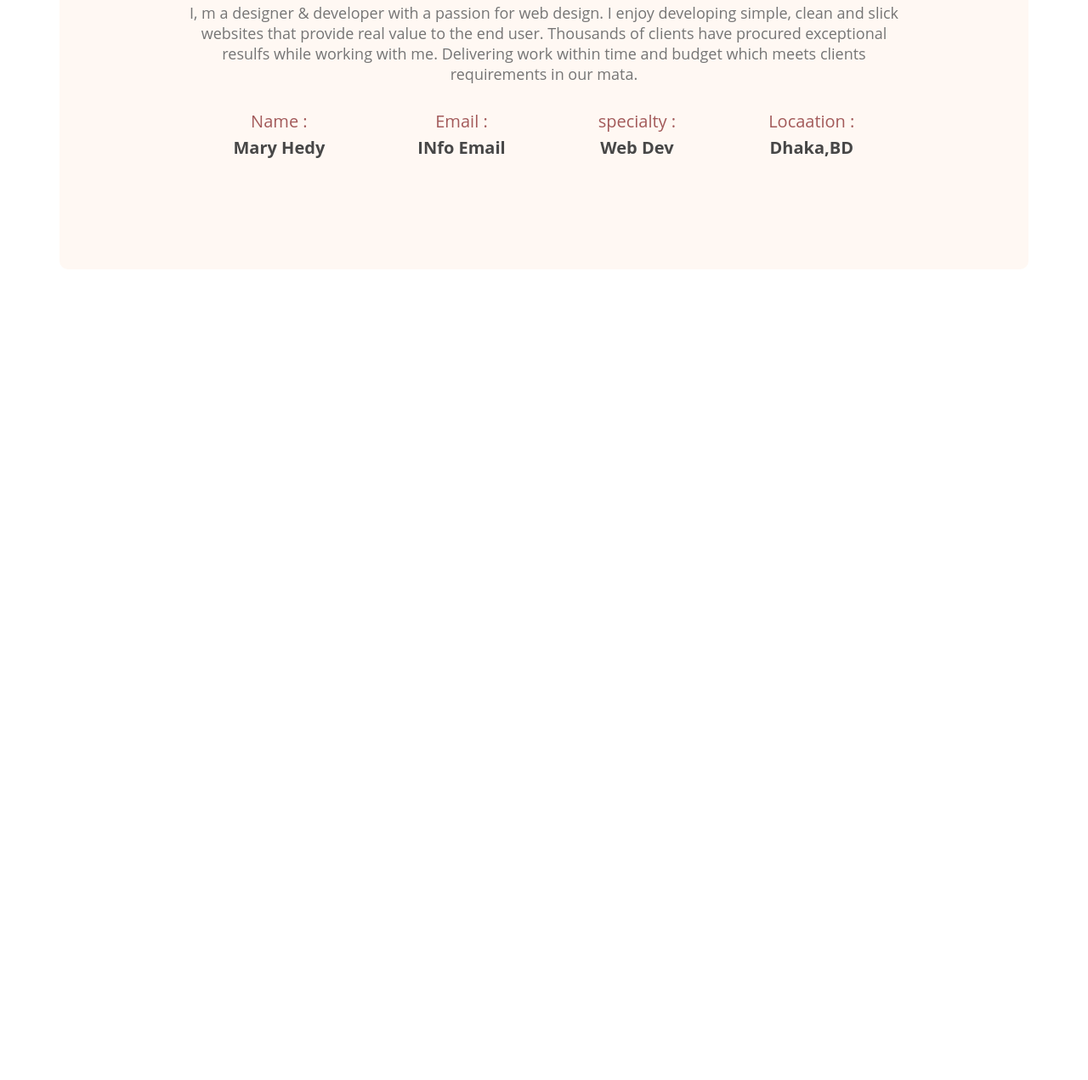
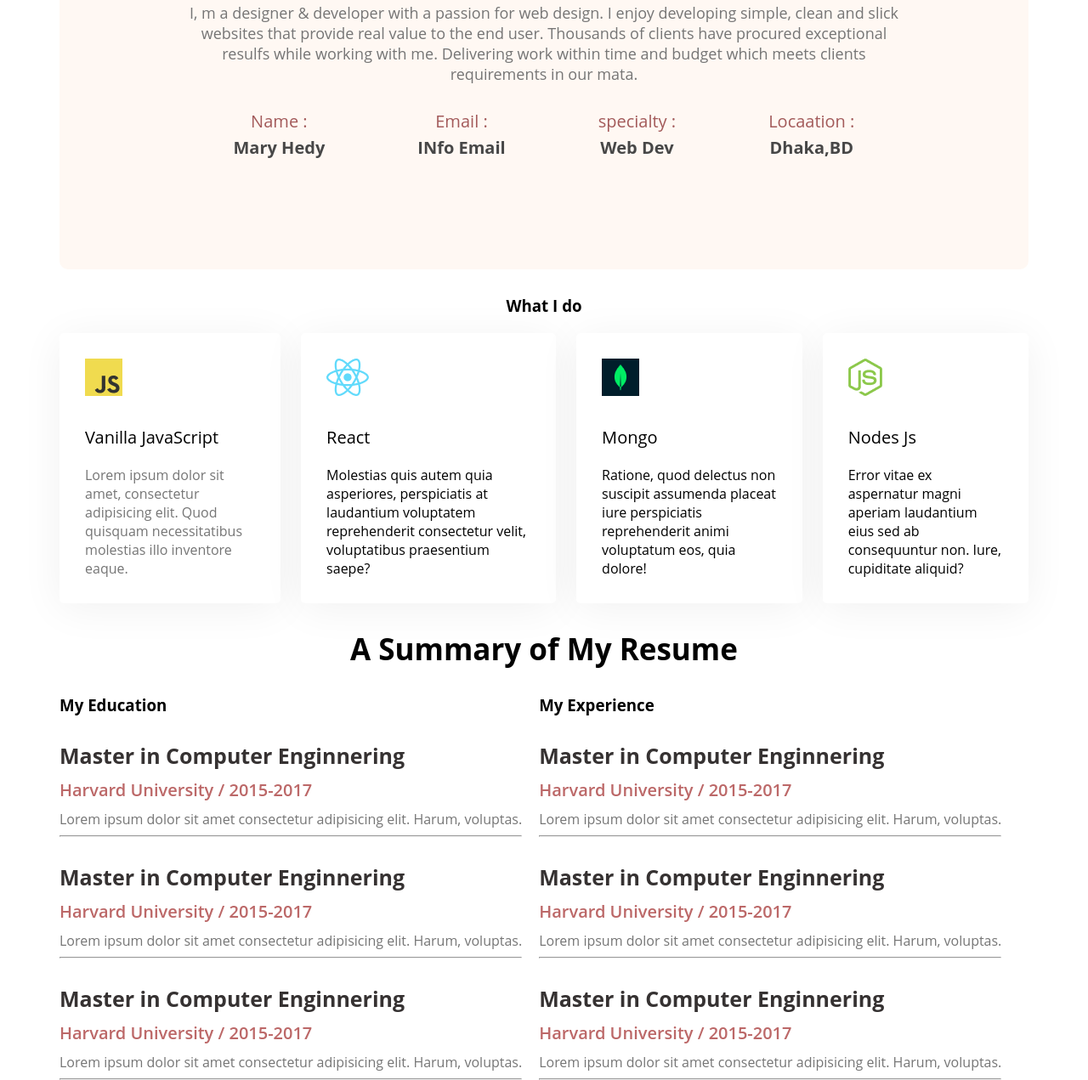
Before and after one commit to mdesarulhoque/developer-portfolio, a plain HTML site: page index.html in a window 1280 px wide. Shown: the part 1174-2445 px from the top of the page at 85% size. Before the commit the page ends 1491 px from the top, so only its background shows below. Drawn offline with Linux system fonts and the light colour scheme.

Commit message:
added resume section

```diff
--- a/index.html
+++ b/index.html
@@ -24,6 +24,7 @@
                 <h1 class="ban-title">Mary Hardy</h1>
                 <p class="ban-description">Shot what able cold new see hold.Friendly as an betrayed formerly he. Morning because as to society behaved moments.</p>
                 <button class="btn-primary">Download Cv</button>
+                <button class="btn-primary">Contact</button>
             </div>
             <img src="images/hardy.png" alt="">
         </div>
@@ -51,6 +52,90 @@
                 </div>
             </div>
         </section>
+        <!-- what i do section -->
+        <section>
+            <h3 class="what-i-do">What I do</h3>
+            <!-- .skills-container>.skill*4>img+p.skill-title+p.skill-descripion -->
+            <div class="skills-container">
+                <div class="skill">
+                    <img src="./images/icons/js.png" alt="">
+                    <p class="skill-title">Vanilla JavaScript  </p>
+                    <p class="skill-description">Lorem ipsum dolor sit amet, consectetur adipisicing elit. Quod quisquam necessitatibus molestias illo inventore eaque.</p>
+                </div>
+                <div class="skill">
+                    <img src="./images/icons/react.png" alt="">
+                    <p class="skill-title">React</p>
+                    <p class="skill-descripion">Molestias quis autem quia asperiores, perspiciatis at laudantium voluptatem reprehenderit consectetur velit, voluptatibus praesentium saepe?</p>
+                </div>
+                <div class="skill">
+                    <img src="./images/icons/mongo.png" alt="">
+                    <p class="skill-title">Mongo</p>
+                    <p class="skill-descripion">Ratione, quod delectus non suscipit assumenda placeat iure perspiciatis reprehenderit animi voluptatum eos, quia dolore!</p>
+                </div>
+                <div class="skill">
+                    <img src="./images/icons/nodejs.png" alt="">
+                    <p class="skill-title">Nodes Js</p>
+                    <p class="skill-descripion">Error vitae ex aspernatur magni aperiam laudantium eius sed ab consequuntur non. Iure, cupiditate aliquid?</p>
+                </div>
+            </div>
+
+
+        </section>
+        <!-- resume section -->
+        <section class="resume-sec">
+            <h3 class="resume-sec-title">A Summary of My Resume</h3>
+            <div class="resume-content">
+
+                    <div >
+                        <h3 class="resume-title">My Education</h3>
+                        <div class="resume-item">
+                            <h4 class="title">Master in Computer Enginnering</h4>
+                            <h5 class="sub-title">Harvard University / 2015-2017</h5>
+                            <p class="description">Lorem ipsum dolor sit amet consectetur adipisicing elit. Harum, voluptas.  </p>
+                        </div>
+                        <hr>
+
+                        <div class="resume-item">
+                            <h4 class="title">Master in Computer Enginnering</h4>
+                            <h5 class="sub-title">Harvard University / 2015-2017</h5>
+                            <p class="description">Lorem ipsum dolor sit amet consectetur adipisicing elit. Harum, voluptas.  </p>
+                        </div>
+                        <hr>
+
+                        <div class="resume-item">
+                            <h4 class="title">Master in Computer Enginnering</h4>
+                            <h5 class="sub-title">Harvard University / 2015-2017</h5>
+                            <p class="description">Lorem ipsum dolor sit amet consectetur adipisicing elit. Harum, voluptas.  </p>
+                        </div>
+                        <hr>
+                    </div>
+                <div>
+                    <div >
+                        <h3 class="resume-title">My Experience</h3>
+                        <div class="resume-item">
+                            <h4 class="title">Master in Computer Enginnering</h4>
+                            <h5 class="sub-title">Harvard University / 2015-2017</h5>
+                            <p class="description">Lorem ipsum dolor sit amet consectetur adipisicing elit. Harum, voluptas.  </p>
+                        </div>
+                        <hr>
+
+                        <div class="resume-item">
+                            <h4 class="title">Master in Computer Enginnering</h4>
+                            <h5 class="sub-title">Harvard University / 2015-2017</h5>
+                            <p class="description">Lorem ipsum dolor sit amet consectetur adipisicing elit. Harum, voluptas.  </p>
+                        </div>
+                        <hr>
+
+                        <div class="resume-item">
+                            <h4 class="title">Master in Computer Enginnering</h4>
+                            <h5 class="sub-title">Harvard University / 2015-2017</h5>
+                            <p class="description">Lorem ipsum dolor sit amet consectetur adipisicing elit. Harum, voluptas.  </p>
+                        </div>
+                        <hr>
+                    </div>
+                </div>
+            </div>
+        </section>
     </main>
     <footer>
 
--- a/styles/portfolio.css
+++ b/styles/portfolio.css
@@ -76,11 +76,20 @@ nav li{
     padding: 130px 150px;
     text-align: center;
 }
+.resume-sec-title{
+    margin-bottom: 30px;
+    font-weight: 700;
+    font-size: 35px;
+    text-align: center;
+    margin-top: 30px;
+}
 .sec-title{
 
     margin-bottom: 30px;
     font-weight: 700;
     font-size: 35px;
+    text-align: center;
+
 
 }
 .sec-description{
@@ -103,3 +112,53 @@ nav li{
     font-size: 20px;
     color: #474747;
 }
+/* what i do */
+.what-i-do{
+    margin-top: 30px;
+    text-align: center;
+    padding-bottom: 20px;
+}
+.skills-container{
+    display: flex;
+    gap: 24px;
+}
+.skill-title{
+    font-size: 700;
+    font-size: 20px;
+    margin-top: 30px;
+    margin-bottom: 20px;
+}
+.skill-description{
+    color: #757575;
+}
+.skill{
+    background: #FFFFFF;
+    box-shadow: 0px 6px 50px rgba(0, 0, 0, 0.06);
+    border-radius: 5px;
+    padding: 30px;
+}
+.resume-content{
+    display: flex;
+    gap:20px;
+}
+.title{
+    font-weight: 700;
+    font-size: 25px;
+    color: #363232;
+    margin-bottom: 10px;
+
+}
+.sub-title{
+    color: #bc6868;
+    font-weight: 600;
+    font-size: 20px;
+    margin-bottom: 10px;
+}
+.description{
+    color: #757575;
+    margin-bottom: 8px;
+
+}
+.resume-item{
+    margin-top: 30px;
+}
```
